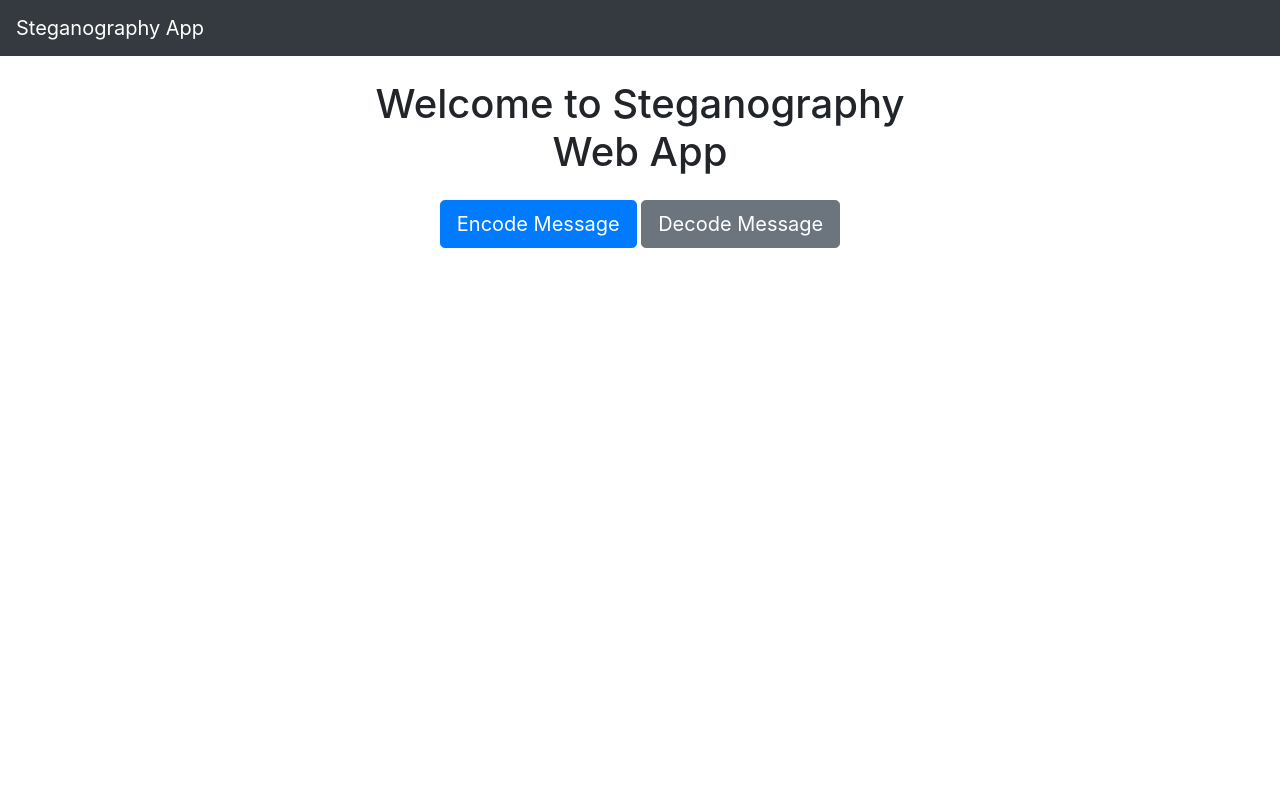
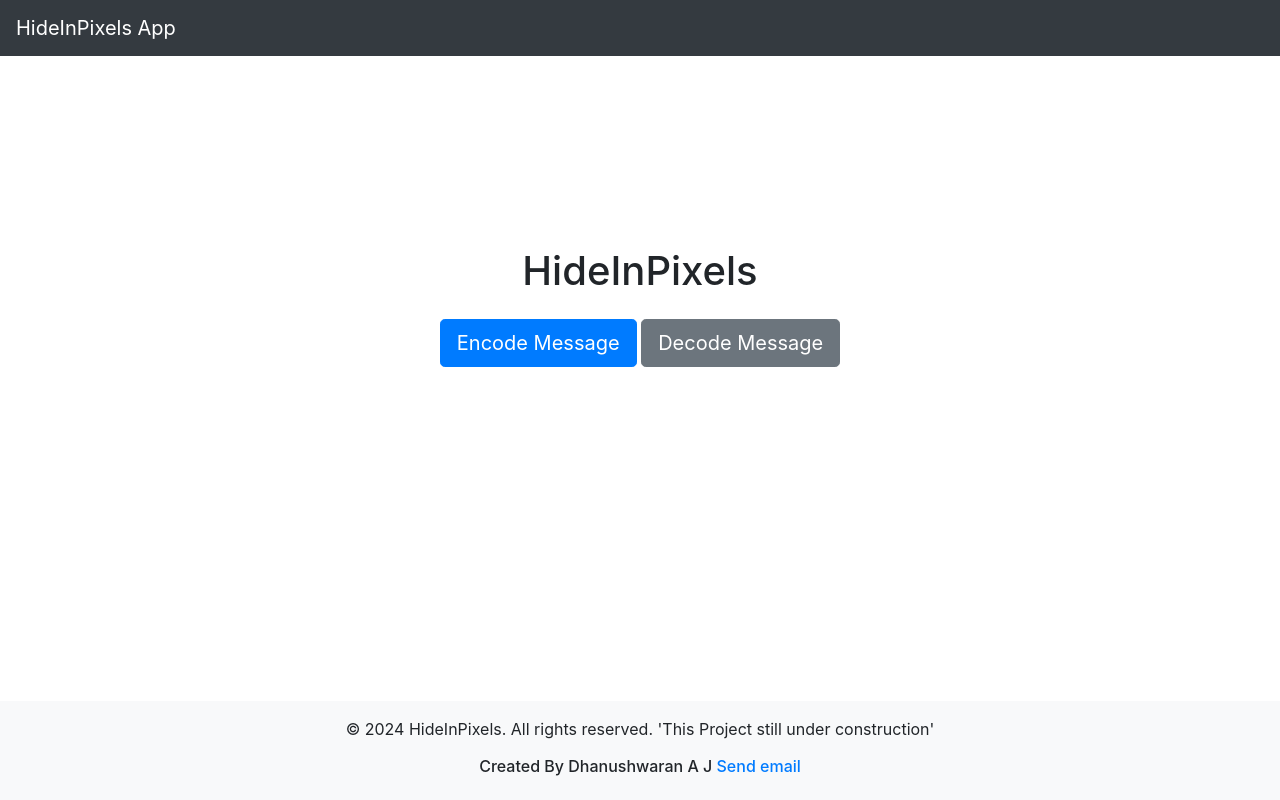
Before and after one commit to dhanushwaran06/HideInPixels, a Flask app: page / in a window 1280 px wide. Run offline with Flask 3, Linux system fonts and the light colour scheme; some libraries are stand-ins or nearby versions.

Commit message:
Footer update

```diff
--- a/templates/decode.html
+++ b/templates/decode.html
@@ -26,7 +26,7 @@
       >
     </nav>
     <div class="container">
-      <h1 class="text-center">Decode Message from Image</h1>
+      <h1 class="text-center">Decode Message from Image</h1><br>
       <form
         action="{{ url_for('decode') }}"
         method="post"
--- a/templates/encode.html
+++ b/templates/encode.html
@@ -26,7 +26,7 @@
       >
     </nav>
     <div class="container">
-      <h1 class="text-center">Encode Message into Image</h1>
+      <h1 class="text-center">Encode Message into Image</h1><br>
       <form
         action="{{ url_for('encode') }}"
         method="post"
--- a/templates/index.html
+++ b/templates/index.html
@@ -3,31 +3,40 @@
   <head>
     <meta charset="UTF-8" />
     <meta name="viewport" content="width=device-width, initial-scale=1.0" />
-    <title>Steganography Web App</title>
+    <title>HideInPixels</title>
     <link
       rel="stylesheet"
       href="https://stackpath.bootstrapcdn.com/bootstrap/4.5.2/css/bootstrap.min.css" />
     <style>
       body {
         padding-top: 5rem;
+        display: flex;
+        flex-direction: column;
+        min-height: 100vh;
       }
       .container {
         max-width: 600px;
+        margin-top: auto;
+        margin-bottom: auto;
       }
       .form-group {
         margin-bottom: 1.5rem;
+      }
+      footer {
+        background-color: #f8f9fa;
+        padding: 1rem 0;
+        text-align: center;
+        margin-top: auto;
       }
     </style>
   </head>
   <body>
     <nav class="navbar navbar-expand-lg navbar-dark bg-dark fixed-top">
-      <a class="navbar-brand" href="{{ url_for('index') }}"
-        >Steganography App</a
-      >
+      <a class="navbar-brand" href="{{ url_for('index') }}">HideInPixels App</a>
     </nav>
-    <div class="container">
-      <h1 class="text-center">Welcome to Steganography Web App</h1>
-      <div class="text-center mt-4">
+    <div class="container text-center">
+      <h1 class="text-center">HideInPixels</h1>
+      <div class="mt-4">
         <a href="{{ url_for('encode') }}" class="btn btn-primary btn-lg"
           >Encode Message</a
         >
@@ -36,6 +45,13 @@
         >
       </div>
     </div>
+    <footer>
+      <p>
+        &copy; 2024 HideInPixels. All rights reserved. 'This Project still under
+        construction'
+      </p>
+      <h6>Created By Dhanushwaran A J <a href="mailto:ajdhanush.jvl@gmail.com">Send email</a></h6>
+    </footer>
     <script src="https://code.jquery.com/jquery-3.5.1.slim.min.js"></script>
     <script src="https://cdn.jsdelivr.net/npm/@popperjs/core@2.5.4/dist/umd/popper.min.js"></script>
     <script src="https://stackpath.bootstrapcdn.com/bootstrap/4.5.2/js/bootstrap.min.js"></script>
--- a/templates/result.html
+++ b/templates/result.html
@@ -19,7 +19,7 @@
   <body>
     <nav class="navbar navbar-expand-lg navbar-dark bg-dark fixed-top">
       <a class="navbar-brand" href="{{ url_for('index') }}"
-        >Steganography App</a
+        >HideInPixels</a
       >
     </nav>
     <div class="container">
```
